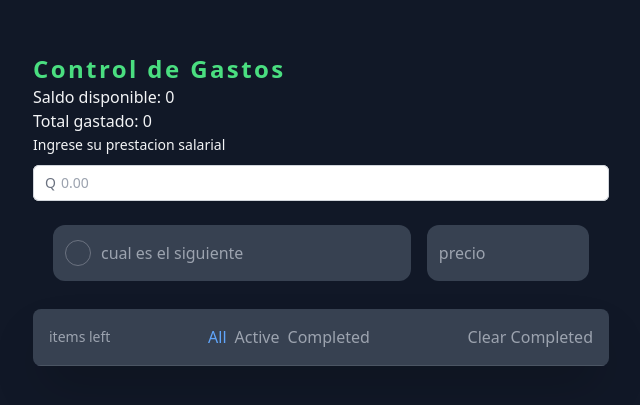
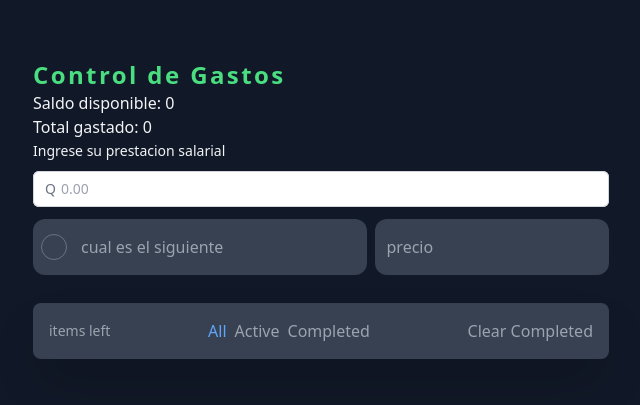
Before and after one commit to Haironch/ListadeGastos, a React (Vite) app: page / in a window 1280 px wide. Shown: the part 191-596 px from the top of the page, without its empty margins (319-959 px from the left). Built offline with nearby package versions, Linux system fonts and the light colour scheme.

Commit message:
Mejoramiento de fontend y backend de una aplicación web en react y nodejs

```diff
--- a/src/components/TodoFilters/TodoFilters.componentes.jsx
+++ b/src/components/TodoFilters/TodoFilters.componentes.jsx
@@ -1,6 +1,11 @@
 const FilterContainer = ({ children }) => {
   return (
-    <div className="flex items-center justify-between p-4 bg-gray-700 border-b border-solid border-gray-600  ">
+    <div className="
+
+    block items-center
+    justify-between p-4 bg-gray-700
+    sm:flex
+    ">
       {children}
     </div>
   );
--- a/src/components/TodoFilters/TodoFilters.jsx
+++ b/src/components/TodoFilters/TodoFilters.jsx
@@ -12,7 +12,6 @@ const TodoFilters = () => {
         <FilterButton action={() => {}} active="All" filter="Active" />
         <FilterButton action={() => {}} active="All" filter="Completed" />
       </FilterButtonContainer>
-
       <button className="text-gray-400 hover:text-white cursor-pointer transition-all duration-300 ease-in-out">
         Clear Completed
       </button>
--- a/src/components/TodoInput/Todoinput.jsx
+++ b/src/components/TodoInput/Todoinput.jsx
@@ -1,4 +1,4 @@
-import { useState} from "react";
+import { useState } from "react";
 import PropTypes from "prop-types";
 
 const TodoInput = ({ addTodo }) => {
@@ -6,7 +6,6 @@ const TodoInput = ({ addTodo }) => {
   const [price, setPrice] = useState("");
 
   const handleAddTodo = (e) => {
-
     //if(!title || !price) return;
 
     //if price is not null, press enter to focus on title input
@@ -18,7 +17,7 @@ const TodoInput = ({ addTodo }) => {
       document.getElementById("priceinput").focus();
     }
 
-    if (e.key.toLowerCase() === "enter" && title && price){
+    if (e.key.toLowerCase() === "enter" && title && price) {
       addTodo(title, price);
       setTitle(null);
       setPrice(null);
@@ -27,35 +26,55 @@ const TodoInput = ({ addTodo }) => {
   };
 
   return (
+    <div
+      className="block
+    sm:flex
+    sm:w-full
+    sm:justify-between
+  "
+    >
 
-    <div className="block sm:flex sm:w-full sm:px-5 ">
-    <div className="w-full">
-        <div className="
-        mt-6 w-full  relative
-        sm:w-150px
-        ">
-          <div className="absolute inset-y-0 left-0 pl-3 flex items-center pointer-events-none">
+        <div
+          className="
+        mt-3  relative
+        sm:w-[60%]
+        "
+        >
+          <div className=" absolute inset-y-0 left-0 pl-2 flex items-center pointer-events-none">
             <span className="border border-gray-500 border-solid p-3 rounded-full"></span>
           </div>
           <input
-          id="title"
+            id="title"
             type="text"
-            className="sm:flex-1 sm:w-full sm:flex-grow focus:shadow-lg font-Inter focus:shadow-blue-800 pl-12 w-full py-4 bg-gray-700 rounded-xl outline-none transition-all duration-300 ease-in-out"
+            className="sm:flex-1
+            w-full
+            sm:w-full
+            sm:flex-grow
+            focus:shadow-lg
+            font-Inter focus:shadow-blue-800 pl-12 py-4 bg-gray-700 rounded-xl outline-none transition-all duration-300 ease-in-out"
             placeholder="cual es el siguiente"
             value={title ? title : ""}
             onChange={(e) => setTitle(e.target.value)}
             onKeyDown={(e) => handleAddTodo(e)}
           />
         </div>
-      </div>
 
-      <div className="
-      mt-6 relative
-      sm:ml-4 ">
+
+      <div
+        className="
+      mt-3 relative
+      sm:ml-2
+      sm:[30%]
+      "
+
+
+      >
         <input
           id="priceinput"
           type="text"
-          className="w-full focus:shadow-lg font-Inter focus:shadow-blue-800 pl-3 py-4 bg-gray-700 rounded-xl outline-none transition-all duration-300 ease-in-out"
+          className="sm- w-full focus:shadow-lg font-Inter focus:shadow-blue-800 pl-3
+          py-4 bg-gray-700 rounded-xl outline-none transition-all duration-300
+          ease-in-out"
           placeholder="precio"
           value={price ? price : ""}
           onChange={(e) => setPrice(e.target.value)}
@@ -68,4 +87,4 @@ const TodoInput = ({ addTodo }) => {
 
 export { TodoInput };
 
-TodoInput.propTypes = { addTodo: PropTypes.func.isRequired}
+TodoInput.propTypes = { addTodo: PropTypes.func.isRequired };
```
